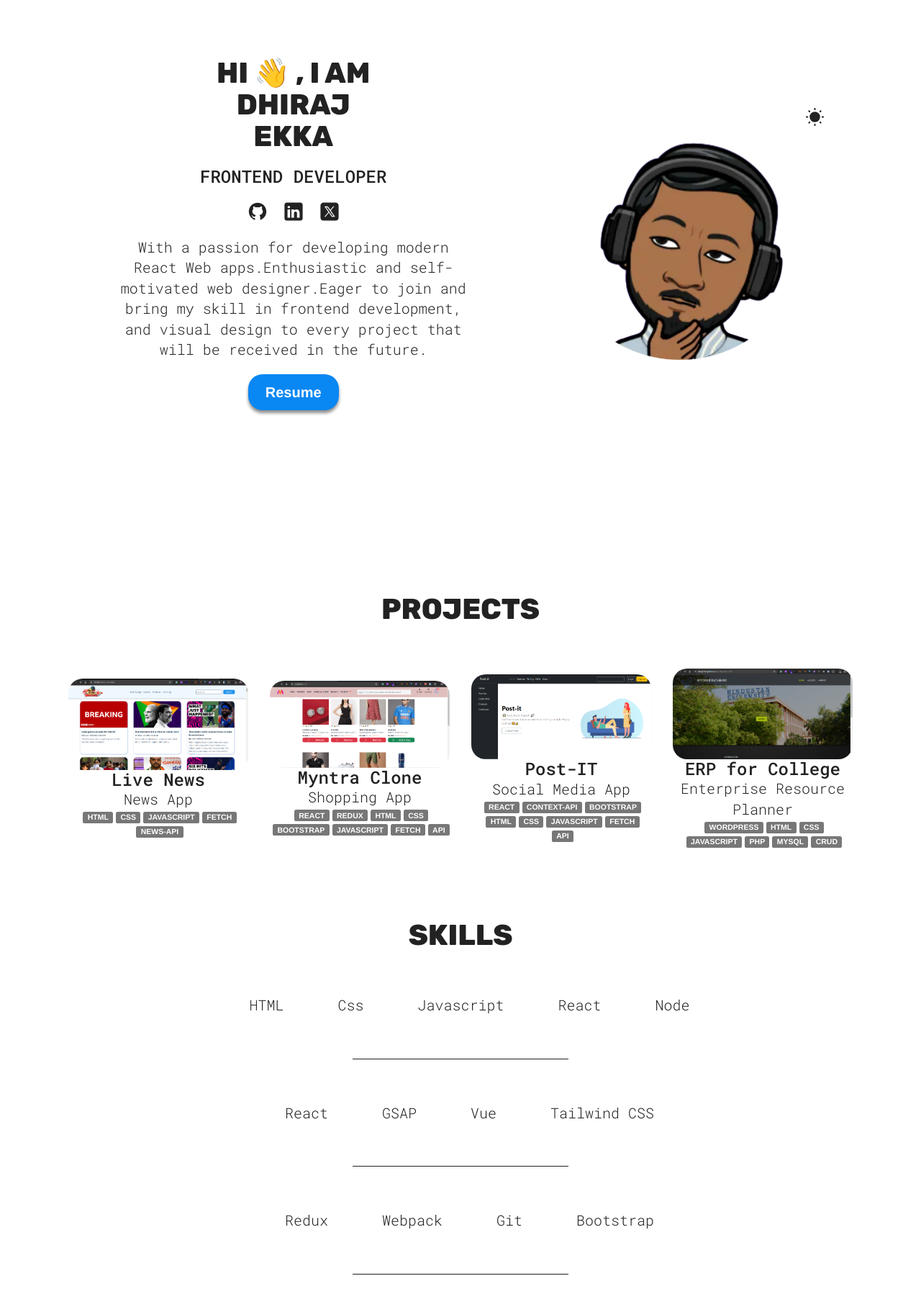
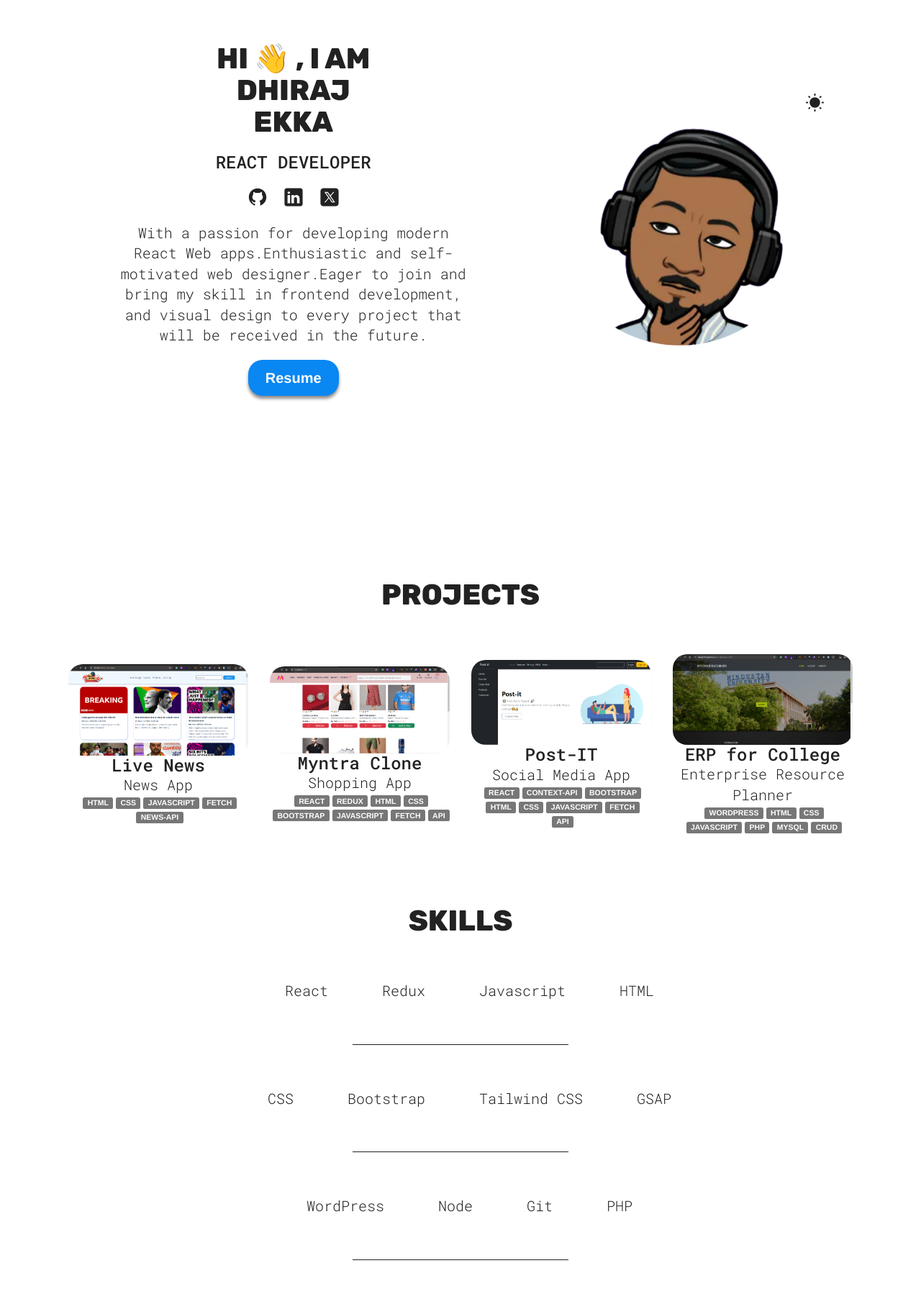
Before and after one commit to dhiraj1996/minimalPortfolio, a React (Vite) app: page / in a window 1280 px wide. Shown: the part 115-1920 px from the top of the page at 72% size. Built offline with nearby package versions, Linux system fonts and the light colour scheme.

Commit message:
icons change and margin

```diff
--- a/index.html
+++ b/index.html
@@ -5,7 +5,7 @@
     <link
       rel="icon"
       type="image/svg+xml"
-      href="/favicon.ico"
+      href="/rocket.ico"
     />
     <meta name="viewport" content="width=device-width, initial-scale=1.0" />
     <link rel="preconnect" href="https://fonts.googleapis.com" />
--- a/src/sections/Hero/Hero.jsx
+++ b/src/sections/Hero/Hero.jsx
@@ -55,7 +55,7 @@ function Hero() {
                 <br />
                 Ekka
             </h1>
-            <h2>Frontend Developer</h2>
+            <h2>React Developer</h2>
             <span>
                 <a href="https://github.com/dhiraj1996" target="_blank">
                     <img src={githubIcon} alt="github icon"/>
@@ -71,7 +71,8 @@ function Hero() {
                 With a passion for developing modern React Web apps.Enthusiastic and self-motivated web designer.Eager to join and bring my skill in frontend development, and visual design to every project that will be received in the future.
 
             </p>
-            <a href={CV} download>
+            {/* download */}
+            <a href="/" >
                 <button className="hover" >
                     Resume
                 </button>
--- a/src/sections/Hero/HeroStyle.module.css
+++ b/src/sections/Hero/HeroStyle.module.css
@@ -7,7 +7,7 @@
     height: 100vh;
     min-height: 500px;
 
-    margin-top: 40px;
+    margin-top: 20px;
 
 
     .hero {
--- a/src/sections/Skills/Skills.jsx
+++ b/src/sections/Skills/Skills.jsx
@@ -1,4 +1,3 @@
-import React from 'react'
 import styles from "./SkillsStyles.module.css"
 import checkMarkIcon from "../../assets/checkmark-dark.svg"
 import SkillList from '../../common/SkillList'
@@ -7,26 +6,27 @@ function Skills() {
   return (
     <section id="skills" className={styles.container}>
         <h1 className='sectionTitle'>Skills</h1>
+        {/* <p>Frontend</p> */}
         <div className={styles.skillList}>
+            {/* <h3>Frontend</h3> */}
+            <SkillList src={checkMarkIcon} skill="React"/>
+            <SkillList src={checkMarkIcon} skill="Redux"/>
+            <SkillList src={checkMarkIcon} skill="Javascript"/>
             <SkillList src={checkMarkIcon} skill="HTML"/>
-            <SkillList src={checkMarkIcon} skill="Css"/>
-            <SkillList src={checkMarkIcon} skill="Javascript"/>
-            <SkillList src={checkMarkIcon} skill="React"/>
-            <SkillList src={checkMarkIcon} skill="Node"/>
         </div>
         <hr/>
         <div className={styles.skillList}>
-            <SkillList src={checkMarkIcon} skill="React"/>
+            <SkillList src={checkMarkIcon} skill="CSS"/>
+            <SkillList src={checkMarkIcon} skill="Bootstrap"/>
+            <SkillList src={checkMarkIcon} skill="Tailwind CSS"/>
             <SkillList src={checkMarkIcon} skill="GSAP"/>
-            <SkillList src={checkMarkIcon} skill="Vue"/>
-            <SkillList src={checkMarkIcon} skill="Tailwind CSS"/>
         </div>
         <hr/>
         <div className={styles.skillList}>
-            <SkillList src={checkMarkIcon} skill="Redux"/>
-            <SkillList src={checkMarkIcon} skill="Webpack"/>
+            <SkillList src={checkMarkIcon} skill="WordPress"/>
+            <SkillList src={checkMarkIcon} skill="Node"/>
             <SkillList src={checkMarkIcon} skill="Git"/>
-            <SkillList src={checkMarkIcon} skill="Bootstrap"/>
+            <SkillList src={checkMarkIcon} skill="PHP"/>
         </div>
         <hr/>
 
```
Also changed, not shown: 1 other file (tests, documents, lock files or other folders).
